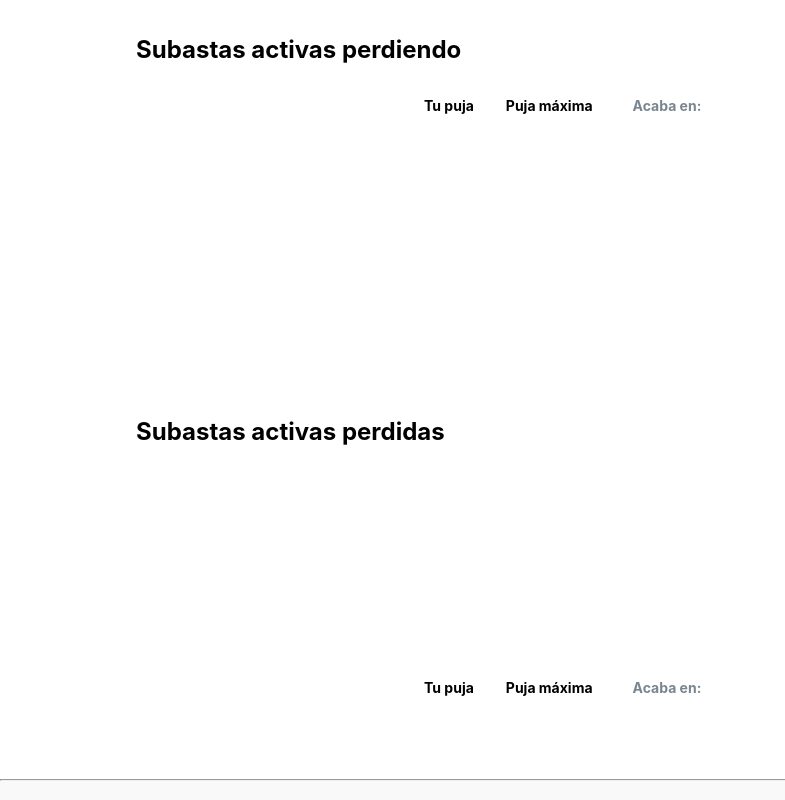
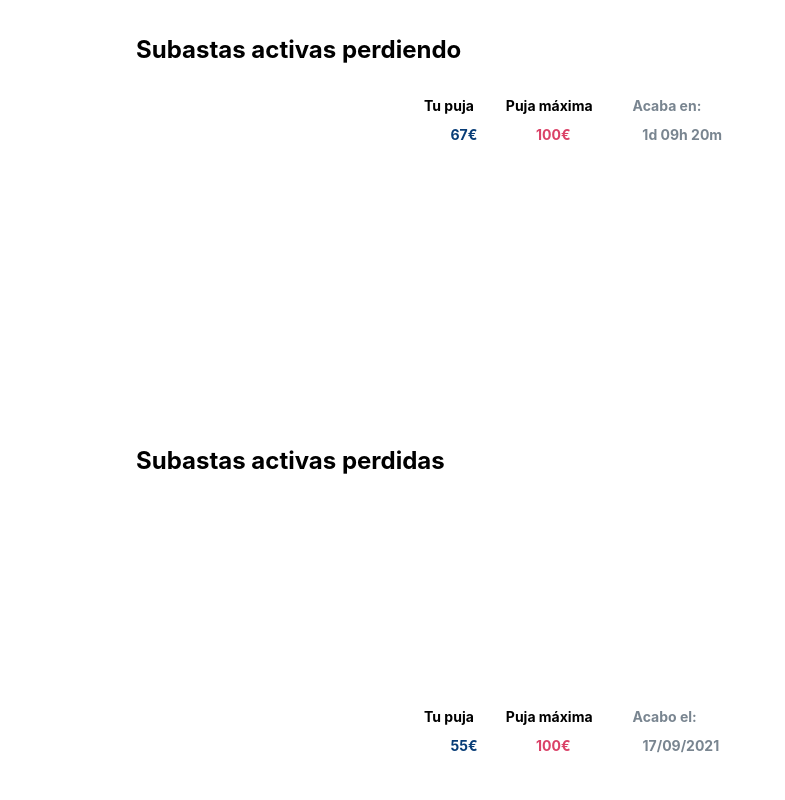
Before and after one commit to angelbt91/EGulfProjectNuclio-Frontend, a React (Create React App) app: page /mybidspage in a window 1280 px wide. Shown: the part 840-1640 px from the top of the page, without its empty margins (0-785 px from the left). Built offline with nearby package versions, Linux system fonts and the light colour scheme; no server answers; a web font is replaced by a local one.

Commit message:
mybidspage

```diff
--- a/src/components/mybids/mybids.css
+++ b/src/components/mybids/mybids.css
@@ -86,6 +86,7 @@
 .price_pujamaxima {
   font-size: 18px;
   margin-left: 400px;
+  color: #da4167;
 }
 .fin_puja {
   margin-left: 165px;
--- a/src/components/mybids/mybids.js
+++ b/src/components/mybids/mybids.js
@@ -16,24 +16,31 @@ const MyBids = () => {
       </div>
       <div className="subastas">
         <p className="Sub_ganado">Ganando</p>
-
         <span className="tu_puja">Tu puja</span>
-
         <span className="puja_maxima">Puja máxima</span>
         <span className="acaba_en">Acaba en:</span>
         <br></br>
         <span className="price_pujamaxima">67€</span>
         <span className="price_tupuja">67€</span>
-        <span className="fin_puja">17/09/2021</span>
+        <span className="fin_puja">2d 09h 20m</span>
 
         <p className="Sub_activas_perdiendo">Subastas activas perdiendo</p>
         <span className="tu_puja">Tu puja</span>
         <span className="puja_maxima">Puja máxima</span>
         <span className="acaba_en">Acaba en:</span>
+        <br></br>
+        <span className="price_pujamaxima">100€</span>
+        <span className="price_tupuja">67€</span>
+        <span className="fin_puja">1d 09h 20m</span>
+
         <p className="Sub_activas_perdidas">Subastas activas perdidas</p>
         <span className="tu_puja">Tu puja</span>
         <span className="puja_maxima">Puja máxima</span>
-        <span className="acaba_en">Acaba en:</span>
+        <span className="acaba_en">Acabo el:</span>
+        <br></br>
+        <span className="price_pujamaxima">100€</span>
+        <span className="price_tupuja">55€</span>
+        <span className="fin_puja">17/09/2021</span>
       </div>
     </div>
   );
```
